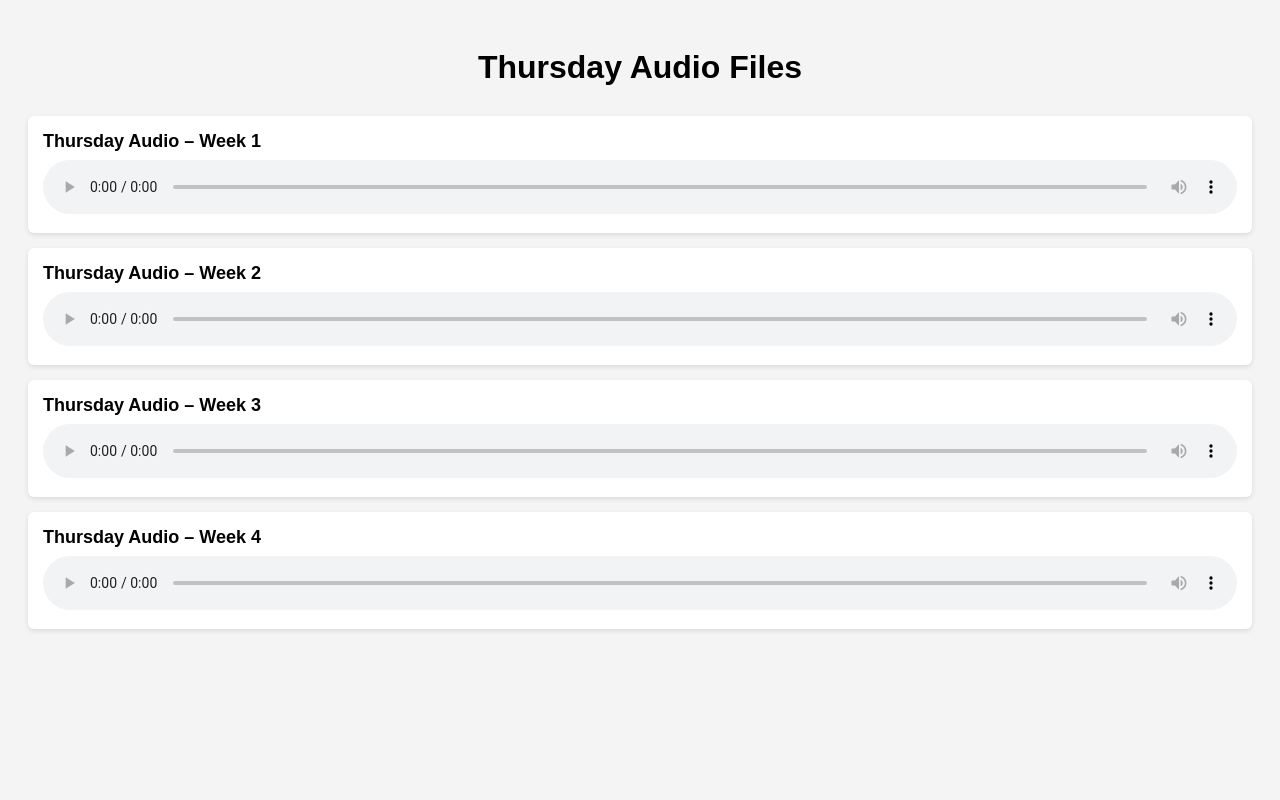
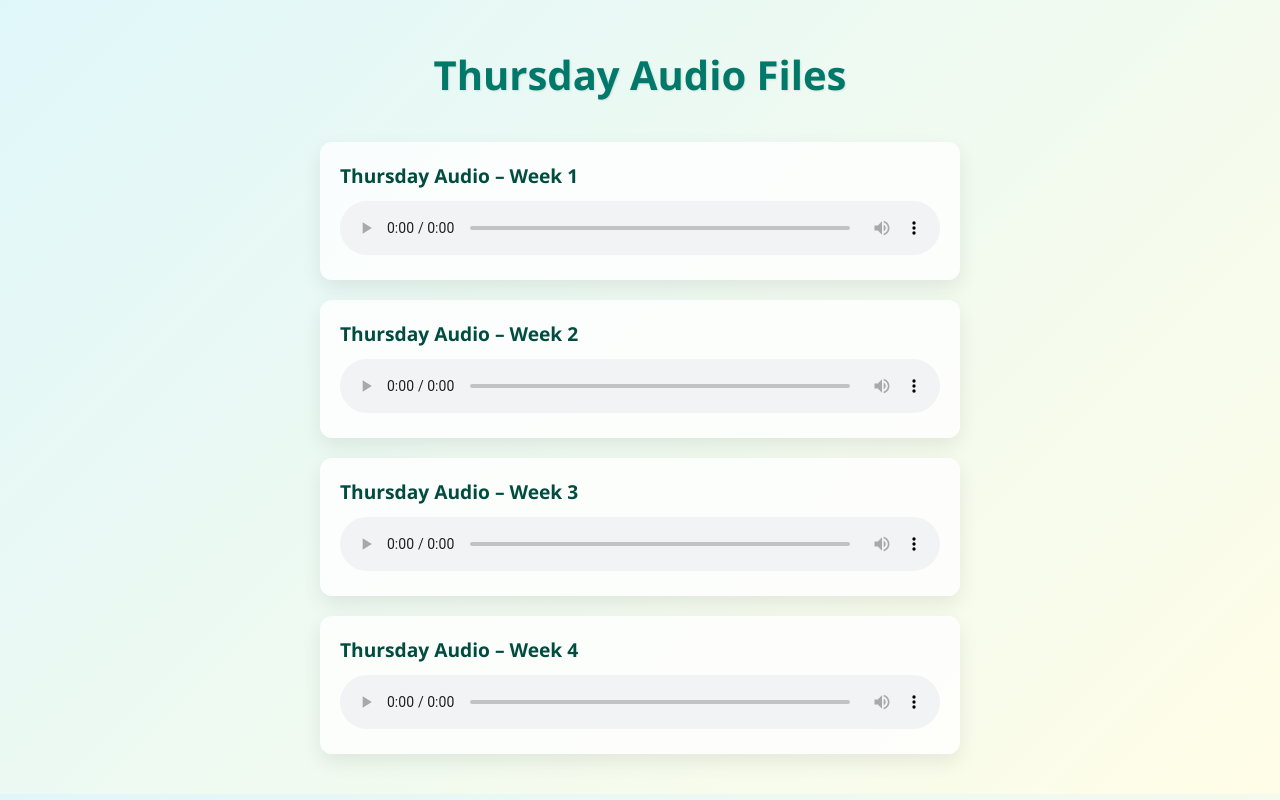
Before and after one commit to BunkaBlob/ta, a plain HTML site: page index.html in a window 1280 px wide. Drawn offline with Linux system fonts and the light colour scheme.

```diff
--- a/index.html
+++ b/index.html
@@ -4,17 +4,52 @@
     <meta charset="UTF-8">
     <title>Thursday Audio</title>
     <style>
-        body { font-family: Arial; padding: 20px; background: #f4f4f4; }
-        h1 { text-align: center; margin-bottom: 30px; }
+        /* Body styling */
+        body {
+            font-family: 'Segoe UI', Tahoma, Geneva, Verdana, sans-serif;
+            background: linear-gradient(135deg, #e0f7fa, #fffde7);
+            margin: 0;
+            padding: 20px;
+            color: #333;
+        }
+
+        /* Heading */
+        h1 {
+            text-align: center;
+            margin-bottom: 40px;
+            font-size: 2.5rem;
+            color: #00796b;
+            text-shadow: 1px 1px 2px rgba(0,0,0,0.1);
+        }
+
+        /* Audio block styling */
         .audio-block {
-            background: white;
-            padding: 15px;
-            margin: 15px 0;
-            border-radius: 6px;
-            box-shadow: 0 2px 5px rgba(0,0,0,0.1);
+            background: #ffffffcc;
+            padding: 20px;
+            margin: 20px auto;
+            border-radius: 12px;
+            max-width: 600px;
+            box-shadow: 0 8px 20px rgba(0,0,0,0.08);
+            transition: transform 0.2s, box-shadow 0.2s;
         }
-        .title { font-weight: bold; margin-bottom: 8px; font-size: 18px; }
-        audio { width: 100%; }
+        .audio-block:hover {
+            transform: translateY(-3px);
+            box-shadow: 0 12px 24px rgba(0,0,0,0.12);
+        }
+
+        /* Audio title */
+        .title {
+            font-weight: 600;
+            margin-bottom: 12px;
+            font-size: 1.2rem;
+            color: #004d40;
+        }
+
+        /* Audio player styling */
+        audio {
+            width: 100%;
+            outline: none;
+        }
     </style>
 </head>
 <body>
@@ -27,27 +62,34 @@ fetch('audio-list.json')
 .then(response => response.json())
 .then(files => {
     const container = document.getElementById('audio-container');
+
     files.forEach((file, index) => {
         const block = document.createElement('div');
         block.className = 'audio-block';
 
         const title = document.createElement('div');
         title.className = 'title';
-        title.textContent = `Thursday Audio – Week ${index+1}`;
+        title.textContent = `Thursday Audio – Week ${index + 1}`;
         block.appendChild(title);
 
         const audio = document.createElement('audio');
         audio.controls = true;
 
         const source = document.createElement('source');
-        source.src = file;
 
-        // Detect file type automatically
+        // Encode file path to handle spaces and parentheses
+        source.src = encodeURI(file);
+
+        // Detect type from extension
         const ext = file.split('.').pop().toLowerCase();
         if (ext === 'mp3') {
             source.type = 'audio/mp3';
-        } else if (ext === 'mpeg') {
-            source.type = 'audio/mpeg';
+        } else if (ext === 'wav') {
+            source.type = 'audio/wav';
+        } else if (ext === 'ogg') {
+            source.type = 'audio/ogg';
+        } else if (ext === 'm4a') {
+            source.type = 'audio/mp4';
         } else {
             source.type = 'audio/mpeg'; // fallback
         }
@@ -56,7 +98,8 @@ fetch('audio-list.json')
         block.appendChild(audio);
         container.appendChild(block);
     });
-});
+})
+.catch(err => console.error('Failed to load audio files:', err));
 </script>
 
 </body>
```
Also changed, not shown: 1 other file.
